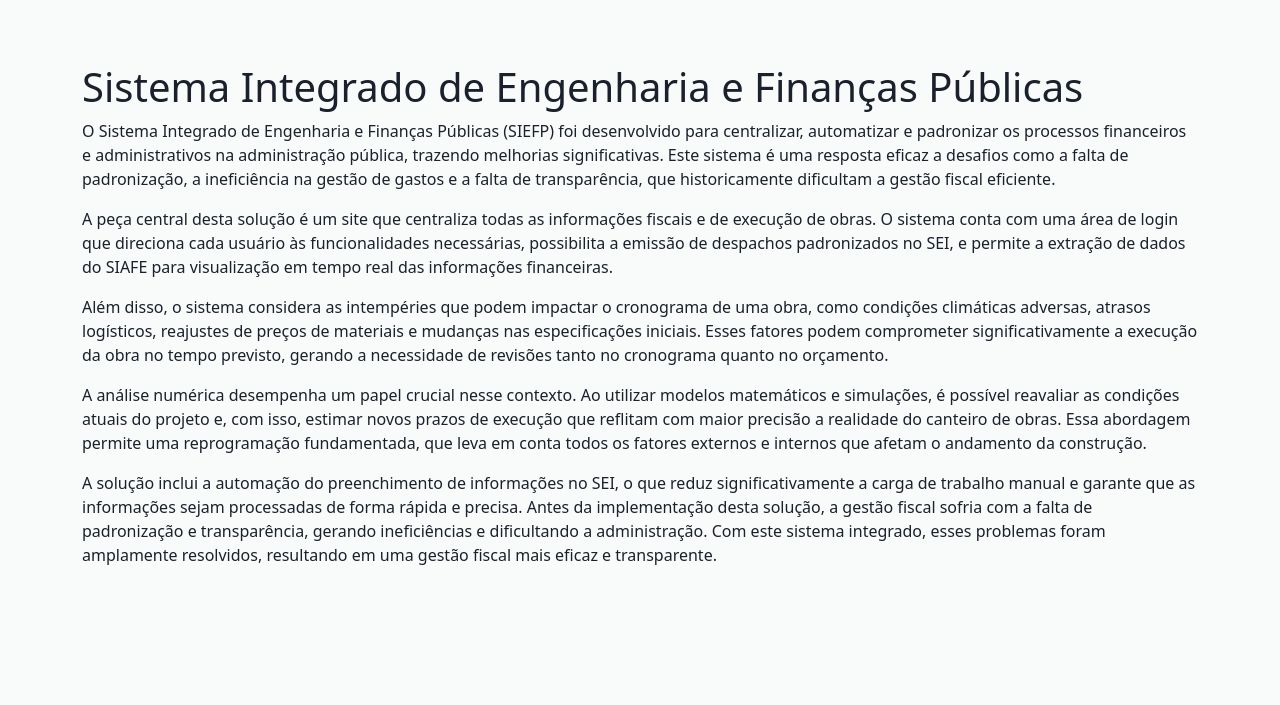
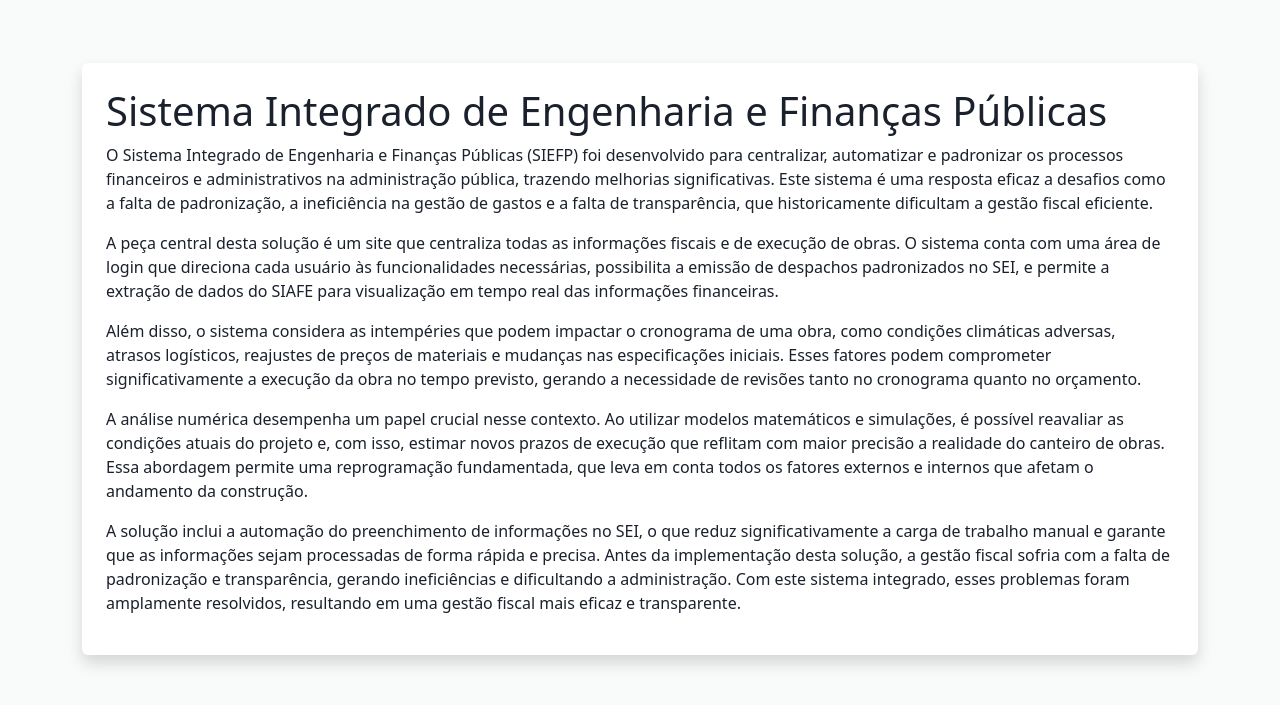
Before and after one commit to AiramBI/SECID, a Flask app: page / in a window 1280 px wide. Shown: the part 56-761 px from the top of the page. Run offline with Flask 3, Linux system fonts and the light colour scheme; some libraries are stand-ins or nearby versions.

Commit message:
Update home.html

```diff
--- a/SECID/templates/home.html
+++ b/SECID/templates/home.html
@@ -1,11 +1,11 @@
 {%extends 'base.html' %}
 
-{% block body%}
+{% block body %}
 
-<div class="container mt-5">
+<div class="container mt-5 d-flex justify-content-center">
+    <div class="p-4 bg-white shadow rounded">
         <h1>Sistema Integrado de Engenharia e Finanças Públicas</h1>
-<p>O Sistema Integrado de Engenharia e Finanças Públicas (SIEFP) foi desenvolvido para centralizar, automatizar e padronizar os processos financeiros e administrativos na administração pública, trazendo melhorias significativas. Este sistema é uma resposta eficaz a desafios como a falta de padronização, a ineficiência na gestão de gastos e a falta de transparência, que historicamente dificultam a gestão fiscal eficiente.
-</p>
+        <p>O Sistema Integrado de Engenharia e Finanças Públicas (SIEFP) foi desenvolvido para centralizar, automatizar e padronizar os processos financeiros e administrativos na administração pública, trazendo melhorias significativas. Este sistema é uma resposta eficaz a desafios como a falta de padronização, a ineficiência na gestão de gastos e a falta de transparência, que historicamente dificultam a gestão fiscal eficiente.</p>
         <p>
             A peça central desta solução é um site que centraliza todas as informações fiscais e de execução de obras. O sistema conta com uma área de login que direciona cada usuário às funcionalidades necessárias, possibilita a emissão de despachos padronizados no SEI, e permite a extração de dados do SIAFE para visualização em tempo real das informações financeiras.
         </p>
@@ -18,6 +18,7 @@
         <p>
             A solução inclui a automação do preenchimento de informações no SEI, o que reduz significativamente a carga de trabalho manual e garante que as informações sejam processadas de forma rápida e precisa. Antes da implementação desta solução, a gestão fiscal sofria com a falta de padronização e transparência, gerando ineficiências e dificultando a administração. Com este sistema integrado, esses problemas foram amplamente resolvidos, resultando em uma gestão fiscal mais eficaz e transparente.
         </p>
+    </div>
+</div>
 
-</div>
 {% endblock %}
```
Lines whose indentation alone changed are shown as unchanged.
